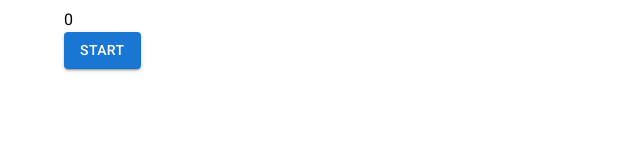
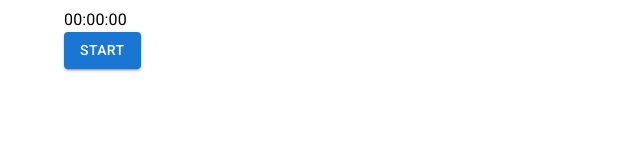
Before and after one commit to nakajima97/react-stopwatch-2023, a React (Vite) app: page / in a window 1280 px wide. Shown: the top 160 px of the page, without its empty margins (0-640 px from the left). Built offline with nearby package versions, Linux system fonts and the light colour scheme.

Commit message:
#3 見た目を整えた

```diff
--- a/src/App.tsx
+++ b/src/App.tsx
@@ -31,11 +31,23 @@ const App = (): JSX.Element => {
     };
   }, [isRunningStopwatch]);
 
+  const formatTimer = (time: number) => {
+    const hour = Math.floor(time / 3600);
+    const minute = Math.floor((time - hour * 3600) / 60);
+    const second = time % 60;
+
+    const formattedHours = String(hour).padStart(2, '0');
+    const formattedMinute = String(minute).padStart(2, '0');
+    const formattedSecond = String(second).padStart(2, '0');
+
+    return `${formattedHours}:${formattedMinute}:${formattedSecond}`;
+  };
+
   return (
     <>
       <Container>
         <Box>
-          <Typography>{time}</Typography>
+          <Typography>{formatTimer(time)}</Typography>
         </Box>
         <Box sx={{ display: 'flex', gap: '5px' }}>
           {isRunningStopwatch ? (
@@ -55,7 +67,7 @@ const App = (): JSX.Element => {
                 handleStartStopwatch();
               }}
             >
-              Start
+              {time === 0 ? 'Start' : 'Restart'}
             </Button>
           )}
           {time !== 0 && !isRunningStopwatch && (
```
